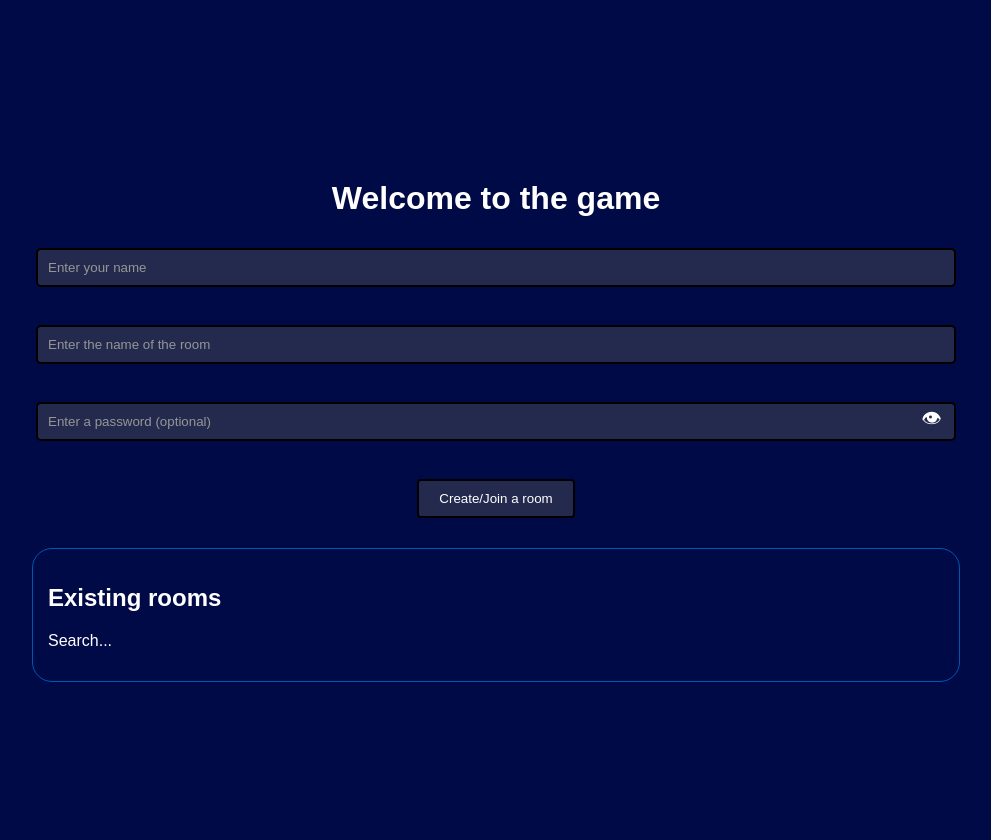
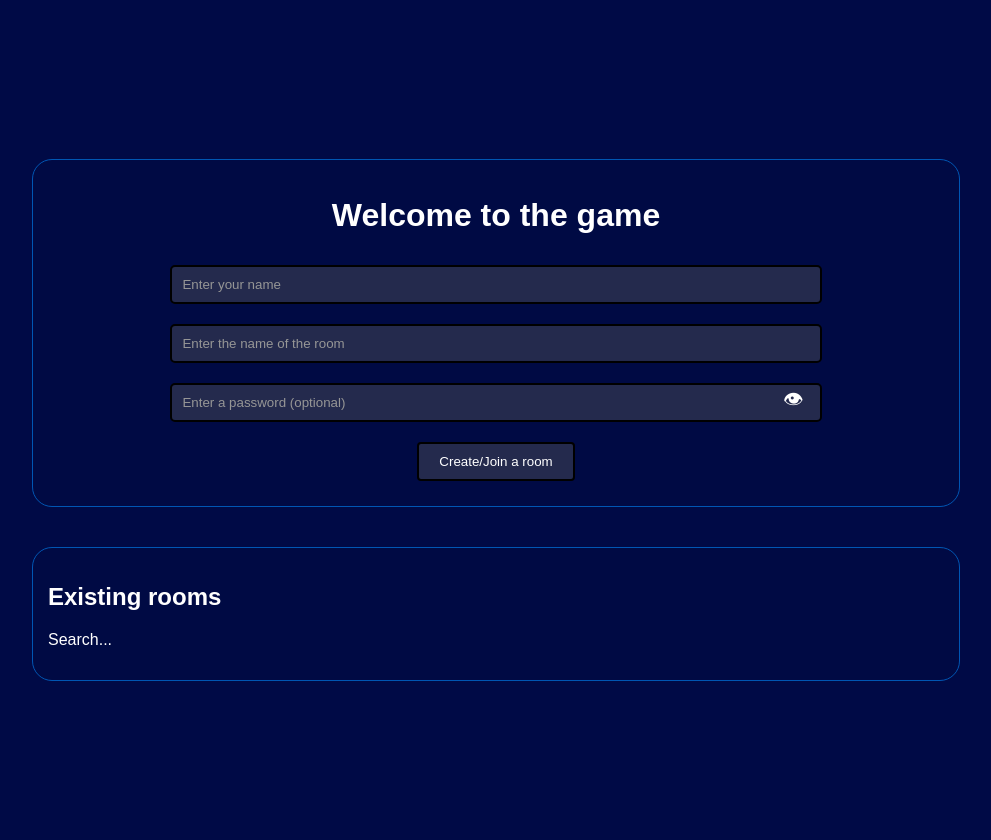
Before and after one commit to Davidhaba/game-chat, a Flask app: page / in a window 1280 px wide. Shown: the whole page, without its empty margins (164-1155 px from the left). Run offline with Flask 3, Linux system fonts and the light colour scheme; some libraries are stand-ins or nearby versions.

Commit message:
Update index.html

```diff
--- a/templates/index.html
+++ b/templates/index.html
@@ -32,6 +32,7 @@
             background-color: rgba(90, 90, 90, 0.4);
             color: white;
         }
+
         input[type="text"]::placeholder,
         input[type="password"]::placeholder {
             color: rgb(150, 150, 150);
@@ -51,9 +52,11 @@
         button:hover {
             background-color: #0056b3;
         }
+
         button:active {
             transform: scale(0.9);
         }
+
         #chat {
             display: none;
             flex-direction: column;
@@ -65,9 +68,11 @@
             color: white;
             padding: 20px;
         }
+
         #h2-chatName {
             margin-top: 10px;
         }
+
         ul {
             list-style: none;
             padding: 0;
@@ -78,14 +83,19 @@
             border-bottom: 1px solid #ddd;
         }
 
+        #formRoom,
         #roomList {
-            margin-top: 20px;
-            text-align: left;
             border: 1px solid #0056b3;
+            background-color: rgba(0, 0, 0, 0.03);
             border-radius: 20px;
             width: 70%;
             padding: 15px;
-            overflow: hidden;
+            margin: 20px;
+            overflow: auto;
+        }
+
+        #roomList {
+            text-align: left;
         }
 
         #connection {
@@ -195,6 +205,7 @@
 
 <body>
     <div id='connection'>
+        <div id="formRoom">
             <h1>Welcome to the game</h1>
             <input id="username" type="text" placeholder="Enter your name">
             <br>
@@ -206,7 +217,7 @@
             </div>
             <br>
             <button id="createOrJoinRoomButton" onclick="createOrJoinRoom()">Create/Join a room</button>
-
+        </div>
         <div id="roomList">
             <h2>Existing rooms</h2>
             <p id="searchRooms">Search...</p>
```
Lines whose indentation alone changed are shown as unchanged.
